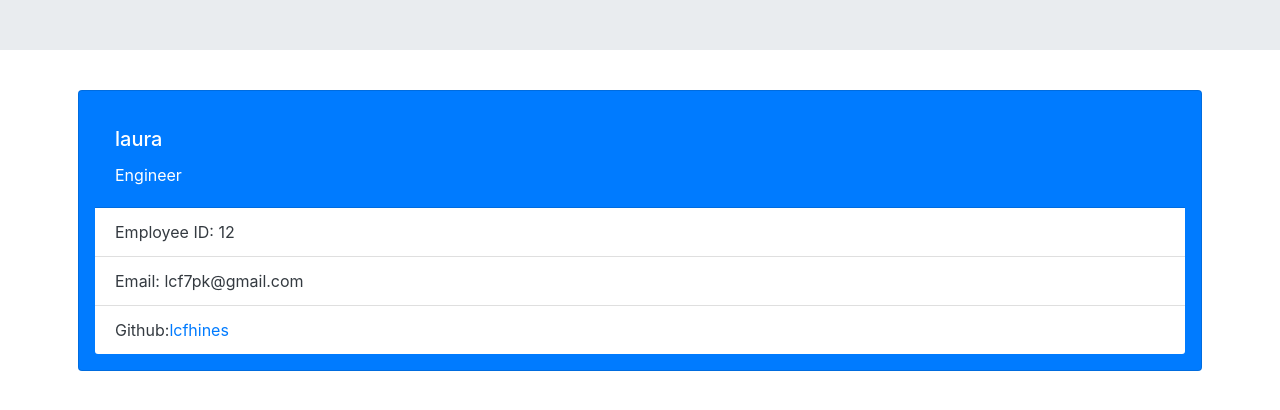
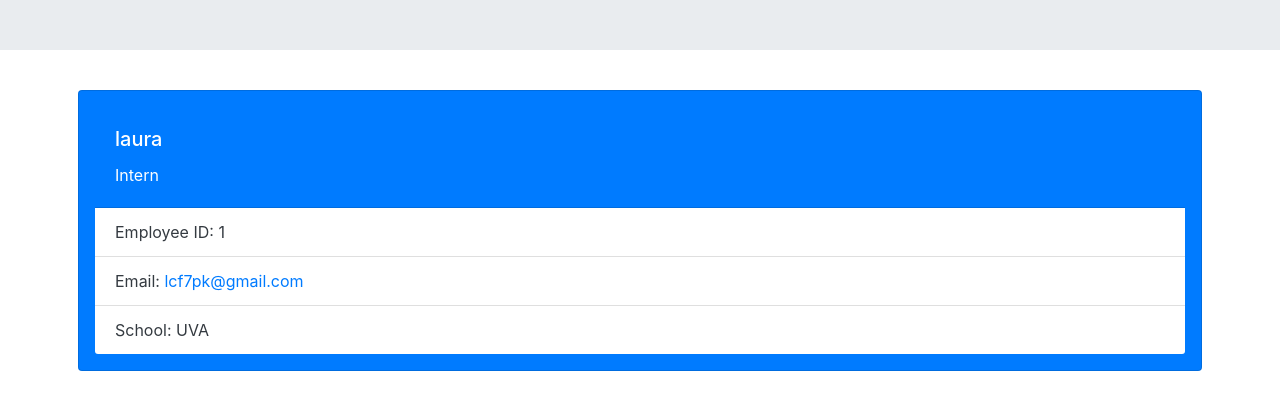
Before and after one commit to lcfhines/team-profile-generator, a website: page index.html in a window 1280 px wide. Shown: the part 134-544 px from the top of the page. Drawn offline with nearby package versions, Linux system fonts and the light colour scheme.

Commit message:
added mailto link to emails to open email program and populate to field

```diff
--- a/index.html
+++ b/index.html
@@ -21,12 +21,12 @@
     <div class="card text-white bg-primary mb-3 col p-3 m-2" style="width: 18rem;">
         <div class="card-body">
             <h5 class="card-title">laura</h5>
-            <p class="card-text">Engineer</p>
+            <p class="card-text">Intern</p>
         </div>
         <ul class="list-group list-group-flush p2">
-            <li class="list-group-item text-dark">Employee ID: 12</li>
-            <li class="list-group-item text-dark">Email: lcf7pk@gmail.com</li>
-            <li class="list-group-item text-dark">Github:<a href="https://github.com/lcfhines">lcfhines</a></li>
+            <li class="list-group-item text-dark">Employee ID: 1</li>
+            <li class="list-group-item text-dark">Email: <a href="mailto:lcf7pk@gmail.com"> lcf7pk@gmail.com</a></li>
+            <li class="list-group-item text-dark">School: UVA</li>
         </ul>
     </div>
 
```
Also changed, not shown: dist/generateHTML.js.
